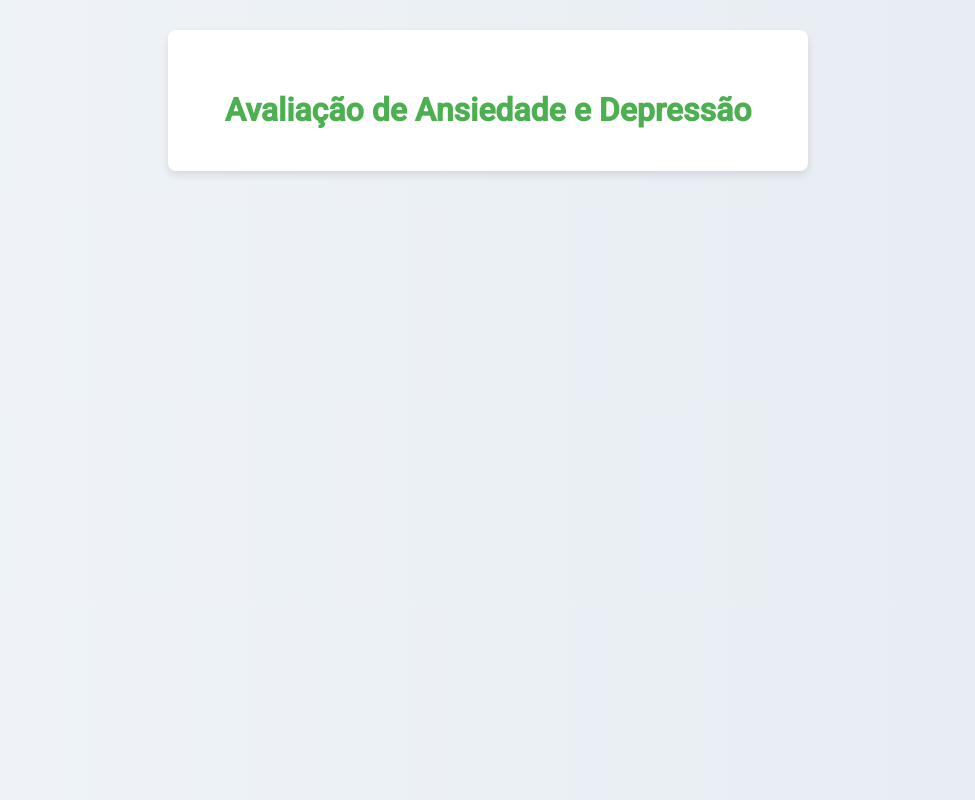
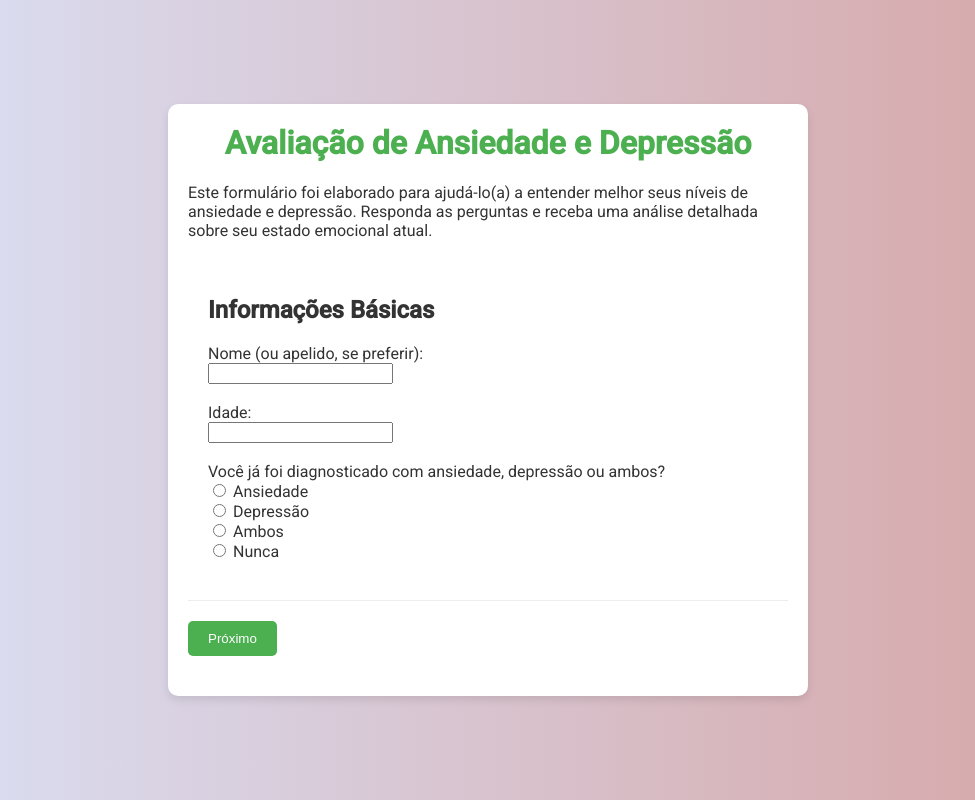
Before and after one commit to inovaceg/drFrederickParreira, a plain HTML site: page index.html in a window 1280 px wide. Shown: the whole page, without its empty margins (152-1127 px from the left). Drawn offline with Linux system fonts and the light colour scheme.

Commit message:
Update index.html

```diff
--- a/index.html
+++ b/index.html
@@ -3,55 +3,72 @@
 <head>
     <meta charset="UTF-8">
     <meta name="viewport" content="width=device-width, initial-scale=1.0">
-    <title>Avaliação de Ansiedade e Depressão</title>
+    <title>Avaliação de Ansiedade e Depressão com Dr. Frederick Parreira</title>
     <link href="https://fonts.googleapis.com/css2?family=Roboto:wght@400;500&display=swap" rel="stylesheet">
+
     <style>
+        /* Configuração do fundo com gradiente */
         body {
             font-family: 'Roboto', sans-serif;
             margin: 0;
             padding: 0;
-            background: linear-gradient(to right, #f0f4f8, #e6ecf2);
+            background: linear-gradient(to right, #dae2f8, #d6a4a4);
             color: #333;
+            display: flex;
+            justify-content: center;
+            align-items: center;
+            min-height: 100vh;
         }
+
+        /* Contêiner principal do formulário */
+        .container {
+            width: 100%;
+            max-width: 600px;
+            margin: 20px;
+            padding: 20px;
+            background: #fff;
+            box-shadow: 0px 4px 8px rgba(0, 0, 0, 0.1);
+            border-radius: 10px;
+            overflow: hidden;
+            animation: fadeIn 0.5s ease-in-out;
+        }
+
+        /* Título principal */
         h1 {
             text-align: center;
             color: #4CAF50;
-            padding-top: 20px;
+            margin-top: 0;
         }
-        .container {
-            width: 100%;
-            max-width: 600px;
-            margin: auto;
-            padding: 20px;
-            background: #fff;
-            box-shadow: 0px 4px 8px rgba(0, 0, 0, 0.1);
-            border-radius: 8px;
-            margin-top: 30px;
-            margin-bottom: 30px;
+
+        /* Fade-in para transição suave */
+        @keyframes fadeIn {
+            from { opacity: 0; }
+            to { opacity: 1; }
         }
+
+        /* Configurações para cada seção do formulário */
         .form-section {
             display: none;
             padding: 20px;
+            border-bottom: 1px solid #eee;
         }
         .form-section.active {
             display: block;
-            transition: opacity 0.4s ease;
+            animation: fadeIn 0.4s ease;
         }
+
+        /* Configuração dos botões de navegação */
         .form-navigation {
             display: flex;
             justify-content: space-between;
             padding: 20px 0;
-            position: sticky;
-            bottom: 0;
-            background: #fff;
-            border-top: 1px solid #ddd;
         }
         .form-navigation button {
             background-color: #4CAF50;
             color: #fff;
             border: none;
             padding: 10px 20px;
-            border-radius: 4px;
+            border-radius: 5px;
             cursor: pointer;
             font-weight: 500;
             transition: background 0.3s ease;
@@ -59,6 +76,8 @@
         .form-navigation button:hover {
             background-color: #45a049;
         }
+
+        /* Estilo para o campo de resultado */
         .result {
             padding: 20px;
             border-radius: 8px;
@@ -71,6 +90,8 @@
             color: #4CAF50;
             font-weight: 500;
         }
+
+        /* Estilo para o campo de WhatsApp */
         #whatsapp-field {
             padding: 20px;
             background: #f9f9f9;
@@ -83,7 +104,7 @@
             background-color: #25D366;
             color: white;
             padding: 10px 20px;
-            border-radius: 4px;
+            border-radius: 5px;
             border: none;
             cursor: pointer;
             transition: background 0.3s ease;
@@ -97,9 +118,113 @@
 
 <div class="container">
     <h1>Avaliação de Ansiedade e Depressão</h1>
-    <!-- Conteúdo do formulário permanece igual -->
-    <!-- Código do script e demais conteúdos do formulário podem permanecer o mesmo -->
+    <p>Este formulário foi elaborado para ajudá-lo(a) a entender melhor seus níveis de ansiedade e depressão. Responda as perguntas e receba uma análise detalhada sobre seu estado emocional atual.</p>
+
+    <form id="surveyForm">
+        <!-- Informações Básicas -->
+        <div class="form-section active" id="section1">
+            <h2>Informações Básicas</h2>
+            <label>Nome (ou apelido, se preferir):</label><br>
+            <input type="text" name="nome" required><br><br>
+
+            <label>Idade:</label><br>
+            <input type="number" name="idade" required><br><br>
+
+            <label>Você já foi diagnosticado com ansiedade, depressão ou ambos?</label><br>
+            <input type="radio" name="diagnostico" value="ansiedade" required> Ansiedade<br>
+            <input type="radio" name="diagnostico" value="depressao" required> Depressão<br>
+            <input type="radio" name="diagnostico" value="ambos" required> Ambos<br>
+            <input type="radio" name="diagnostico" value="nenhum" required> Nunca<br><br>
+        </div>
+
+        <!-- Avaliação de Ansiedade -->
+        <div class="form-section" id="section2">
+            <h2>Avaliação de Ansiedade</h2>
+            <label>Nos últimos 14 dias, você tem se sentido excessivamente preocupado(a) ou ansioso(a), mesmo com situações cotidianas?</label><br>
+            <input type="radio" name="preocupacao" value="0" required> Nunca<br>
+            <input type="radio" name="preocupacao" value="1" required> Raramente<br>
+            <input type="radio" name="preocupacao" value="2" required> Frequentemente<br>
+            <input type="radio" name="preocupacao" value="3" required> Quase sempre<br><br>
+        </div>
+
+        <!-- Navegação entre as seções -->
+        <div class="form-navigation">
+            <button type="button" id="prevBtn" onclick="nextPrev(-1)" style="display:none;">Anterior</button>
+            <button type="button" id="nextBtn" onclick="nextPrev(1)">Próximo</button>
+        </div>
+    </form>
+
+    <div id="result" class="result"></div>
+
+    <!-- Campo para número do WhatsApp -->
+    <div id="whatsapp-field">
+        <h3>Gostaria de receber orientações personalizadas no WhatsApp?</h3>
+        <p>Preencha com seu número de WhatsApp para receber dicas e orientações exclusivas.</p>
+        <label for="whatsapp-number">Digite seu número de WhatsApp:</label><br>
+        <input type="tel" id="whatsapp-number" name="whatsapp-number" placeholder="(XX) XXXXX-XXXX" pattern="\(\d{2}\) \d{5}-\d{4}"><br><br>
+        <button type="button" class="submit-whatsapp" onclick="enviarWhatsApp()">Enviar Número</button>
+    </div>
 </div>
+
+<script>
+    let currentSection = 0; // Inicializa na primeira seção
+    showSection(currentSection); // Exibe a primeira seção
+
+    function showSection(n) {
+        const sections = document.querySelectorAll('.form-section');
+        sections.forEach((section, index) => {
+            section.classList.remove('active');
+            if (index === n) section.classList.add('active');
+        });
+
+        // Ajusta os botões de navegação
+        const nextBtn = document.getElementById('nextBtn');
+        const prevBtn = document.getElementById('prevBtn');
+        if (n === 0) {
+            prevBtn.style.display = "none";
+        } else {
+            prevBtn.style.display = "inline";
+        }
+
+        if (n === sections.length - 1) {
+            nextBtn.innerHTML = "Enviar";
+            nextBtn.onclick = calcularResultado;
+        } else {
+            nextBtn.innerHTML = "Próximo";
+        }
+    }
+
+    function nextPrev(n) {
+        const sections = document.querySelectorAll('.form-section');
+        currentSection = currentSection + n;
+
+        // Exibe a seção correta
+        if (currentSection >= 0 && currentSection < sections.length) {
+            showSection(currentSection);
+        }
+    }
+
+    function calcularResultado() {
+        let pontuacaoAnsiedade = 0;
+        let pontuacaoDepressao = 0;
+        const resultDiv = document.getElementById('result');
+        resultDiv.style.display = 'block';
+
+        let resultadoFinal = `<h2>Sintomas Avaliados</h2>
+                              <p>Com base em suas respostas, veja abaixo uma análise preliminar. Recomendamos buscar apoio profissional caso os sintomas persistam.</p>`;
+        resultDiv.innerHTML = resultadoFinal;
+        document.getElementById('whatsapp-field').style.display = 'block';
+    }
+
+    function enviarWhatsApp() {
+        const numero = document.getElementById('whatsapp-number').value;
+        if (numero) {
+            alert(`Número de WhatsApp ${numero} enviado!`);
+        } else {
+            alert("Por favor, insira um número de WhatsApp válido.");
+        }
+    }
+</script>
 
 </body>
 </html>
```
